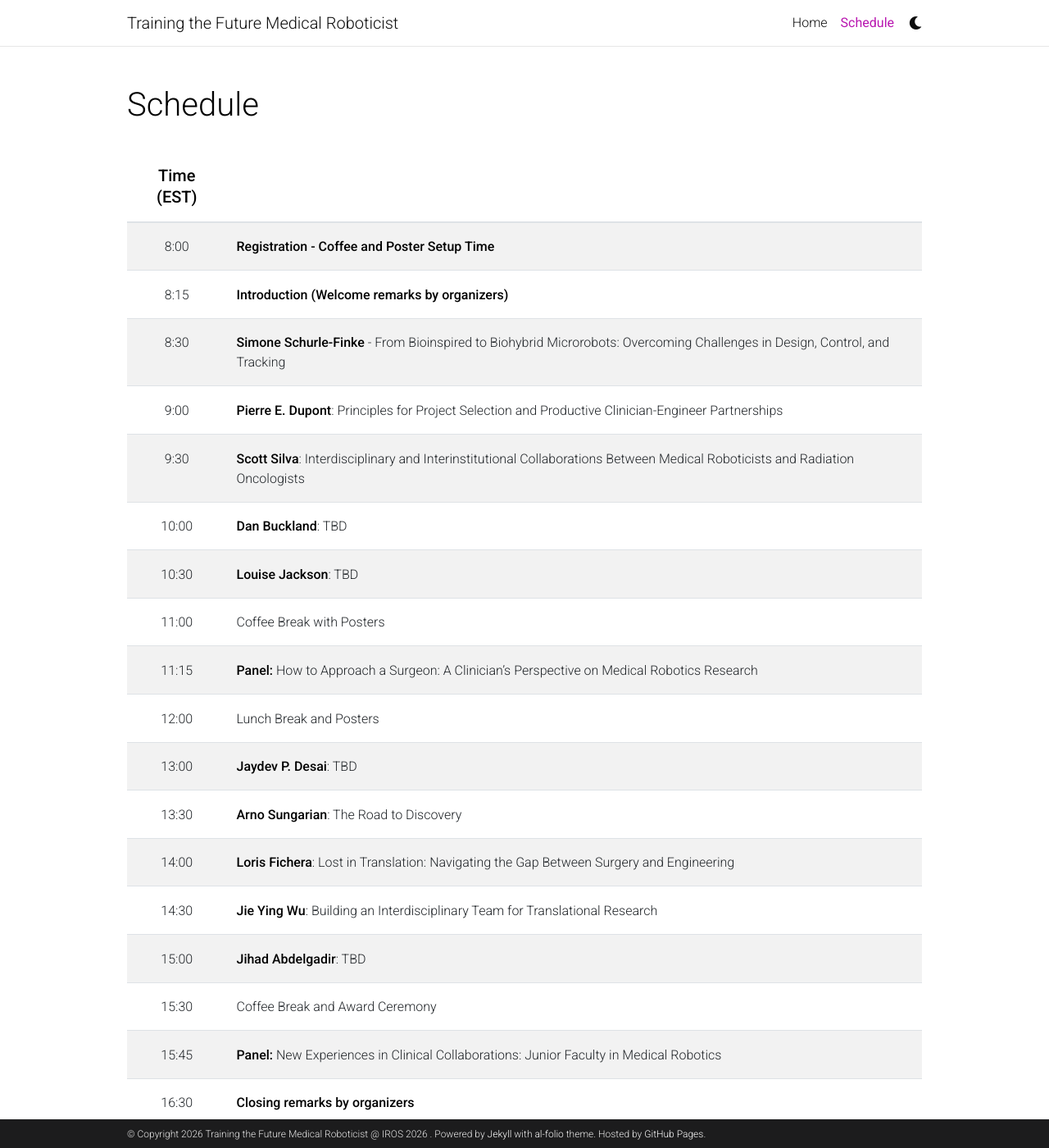
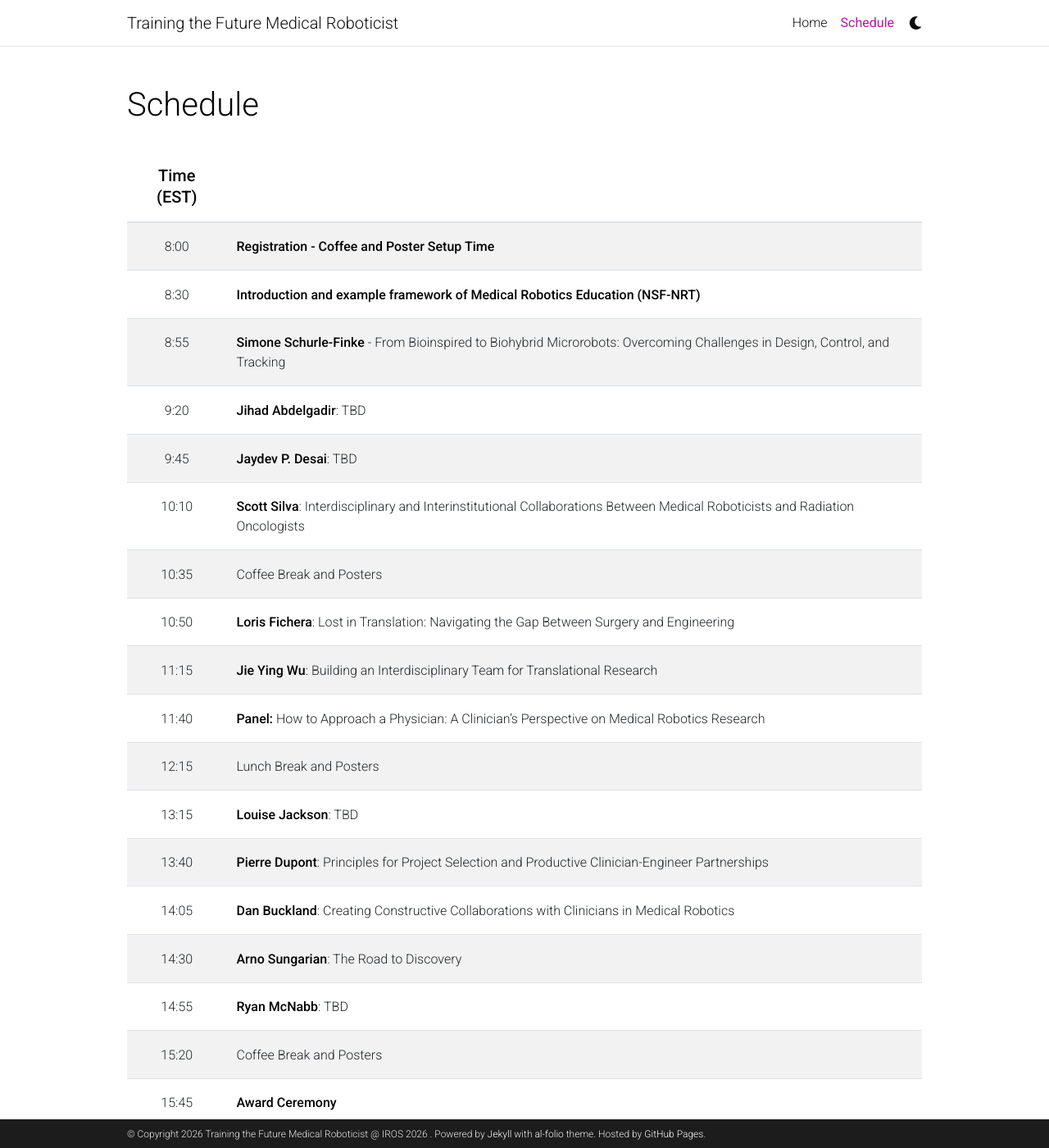
Before and after one commit to future-med-roboticist/future-med-roboticist.github.io, a Jekyll site: the page built from _pages/schedule.md, in a window 1280 px wide and 1400 px high. Shown: the whole window at 82% size. Built offline with Jekyll 4.4.1, drawn with Linux system fonts in a browser that asks for light colours; comment, search, counter and statistics services are not loaded; a style sheet for code colours, icons or effects is not loaded.

Commit message:
Update schedule.md
Final Schedule with a few TBD talk titles

```diff
--- a/_pages/schedule.md
+++ b/_pages/schedule.md
@@ -10,22 +10,24 @@ nav_order: 1
 | **Time (EST)**{: .h5} |  |
 | :-----:   | :----- |
 | 8:00| **Registration - Coffee and Poster Setup Time** |
-| 8:15| **Introduction (Welcome remarks by organizers)** |
-| 8:30 | **Simone Schurle-Finke** - From Bioinspired to Biohybrid Microrobots: Overcoming Challenges in Design, Control, and Tracking |
-| 9:00 | **Pierre E. Dupont**: Principles for Project Selection and Productive Clinician-Engineer Partnerships |
-| 9:30 | **Scott Silva**: Interdisciplinary and Interinstitutional Collaborations Between Medical Roboticists and Radiation Oncologists |
-| 10:00 | **Dan Buckland**: TBD|
-| 10:30 | **Louise Jackson**: TBD|
-| 11:00 | Coffee Break with Posters |
-| 11:15 | **Panel:** How to Approach a Surgeon: A Clinician's Perspective on Medical Robotics Research |
-| 12:00 | Lunch Break and Posters|
-| 13:00 | **Jaydev P. Desai**: TBD|
-| 13:30 | **Arno Sungarian**: The Road to Discovery |
-| 14:00 | **Loris Fichera**: Lost in Translation: Navigating the Gap Between Surgery and Engineering |
-| 14:30 | **Jie Ying Wu**: Building an Interdisciplinary Team for Translational Research |
-| 15:00 | **Jihad Abdelgadir**: TBD|
-| 15:30 | Coffee Break and Award Ceremony |
-| 15:45 | **Panel:** New Experiences in Clinical Collaborations: Junior Faculty in Medical Robotics |
-| 16:30 |  **Closing remarks by organizers**|
+| 8:30| **Introduction and example framework of Medical Robotics Education (NSF-NRT)** |
+| 8:55 | **Simone Schurle-Finke** - From Bioinspired to Biohybrid Microrobots: Overcoming Challenges in Design, Control, and Tracking |
+| 9:20 |  **Jihad Abdelgadir**: TBD |
+| 9:45 | **Jaydev P. Desai**: TBD |
+| 10:10 | **Scott Silva**: Interdisciplinary and Interinstitutional Collaborations Between Medical Roboticists and Radiation Oncologists |
+| 10:35 | Coffee Break and Posters |
+| 10:50 | **Loris Fichera**: Lost in Translation: Navigating the Gap Between Surgery and Engineering |
+| 11:15 | **Jie Ying Wu**: Building an Interdisciplinary Team for Translational Research |
+| 11:40 | **Panel:** How to Approach a Physician: A Clinician’s Perspective on Medical Robotics Research |
+| 12:15 | Lunch Break and Posters |
+| 13:15 | **Louise Jackson**: TBD |
+| 13:40 | **Pierre Dupont**: Principles for Project Selection and Productive Clinician-Engineer Partnerships |
+| 14:05 | **Dan Buckland**: Creating Constructive Collaborations with Clinicians in Medical Robotics |
+| 14:30 | **Arno Sungarian**: The Road to Discovery |
+| 14:55 | **Ryan McNabb**: TBD |
+| 15:20 | Coffee Break and Posters |
+| 15:45 | **Award Ceremony** |
+| 16:00 |  **Panel:** New Experiences in Clinical Collaborations: Junior Faculty in Medical Robotics |
+| 16:45 |  **Closing remarks by organizers**|
 {: .table}
 {: .table-striped}
```
